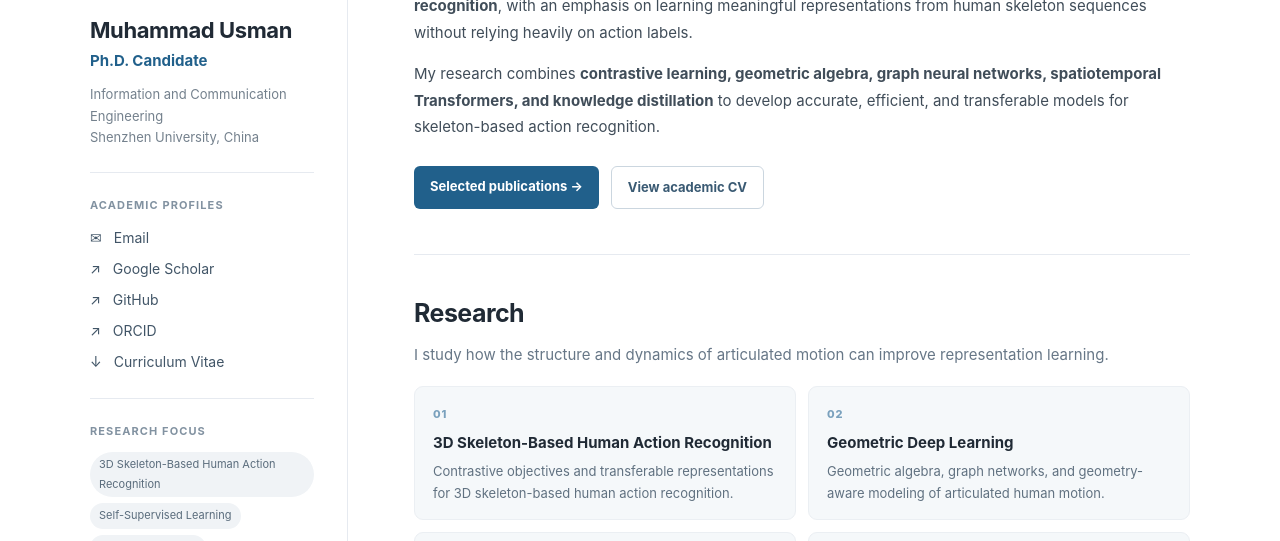
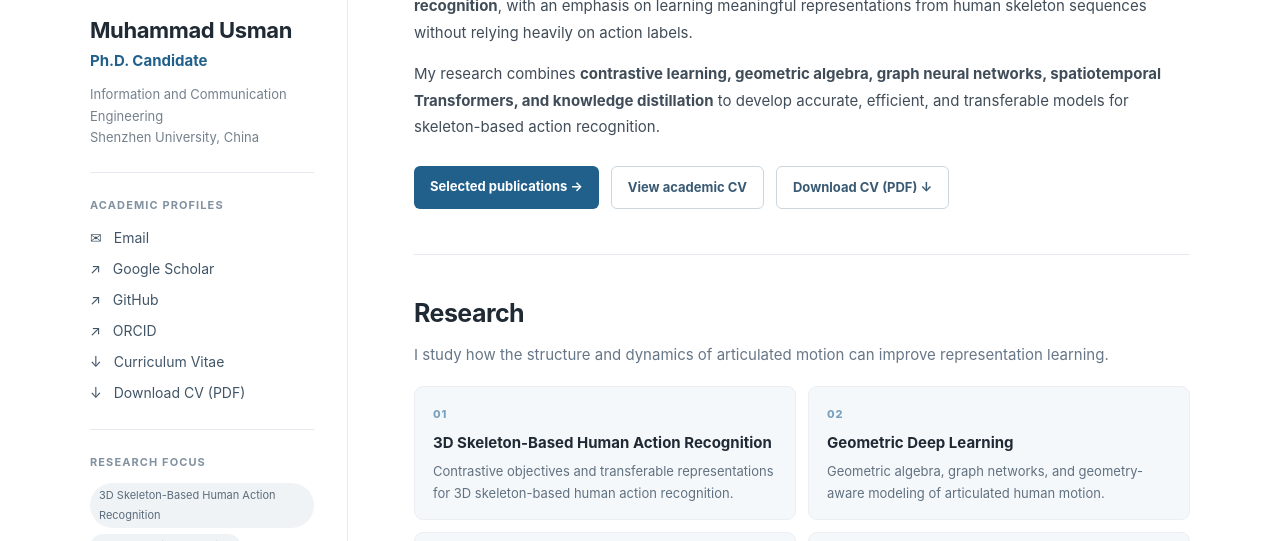
Before and after one commit to usmanszu/usmanszu.github.io, a Jekyll site: the page index.html, which Jekyll copies as it is, in a window 1280 px wide and 900 px high, cut to the strip 359-900 px from the top of the window. Built offline with Jekyll 4.4.1, drawn with Linux system fonts in a browser that asks for light colours.

Commit message:
Add verified PDF CV download links to homepage

```diff
--- a/index.html
+++ b/index.html
@@ -37,6 +37,7 @@
         <a href="https://github.com/usmanszu" target="_blank" rel="noopener noreferrer">↗ <span>GitHub</span></a>
         <a href="https://orcid.org/0009-0008-9332-9724" target="_blank" rel="noopener noreferrer">↗ <span>ORCID</span></a>
         <a href="/cv/">↓ <span>Curriculum Vitae</span></a>
+        <a href="/Muhammad_Usman_CV.pdf" download>↓ <span>Download CV (PDF)</span></a>
       </div>
       <div class="separator"></div>
       <h3>Research Focus</h3>
@@ -50,7 +51,7 @@
         <p class="headline">3D Skeleton-Based Human Action Recognition · Self-Supervised Learning · Geometric Deep Learning</p>
         <p>I am a Ph.D. candidate in <strong>Information and Communication Engineering at Shenzhen University</strong>, China, with expected completion in November 2026. My primary research area is <strong>3D skeleton-based human action recognition</strong>, with an emphasis on learning meaningful representations from human skeleton sequences without relying heavily on action labels.</p>
         <p>My research combines <strong>contrastive learning, geometric algebra, graph neural networks, spatiotemporal Transformers, and knowledge distillation</strong> to develop accurate, efficient, and transferable models for skeleton-based action recognition.</p>
-        <div class="actions"><a class="primary" href="#publications">Selected publications →</a><a class="secondary" href="/cv/">View academic CV</a></div>
+        <div class="actions"><a class="primary" href="#publications">Selected publications →</a><a class="secondary" href="/cv/">View academic CV</a><a class="secondary" href="/Muhammad_Usman_CV.pdf" download>Download CV (PDF) ↓</a></div>
       </div>
 
       <section id="research">
```
